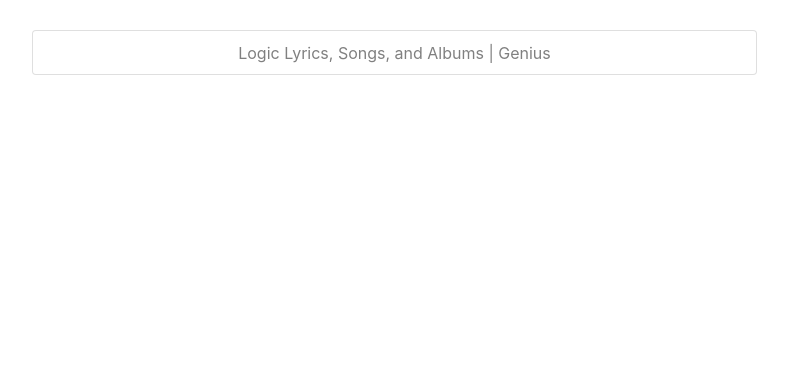
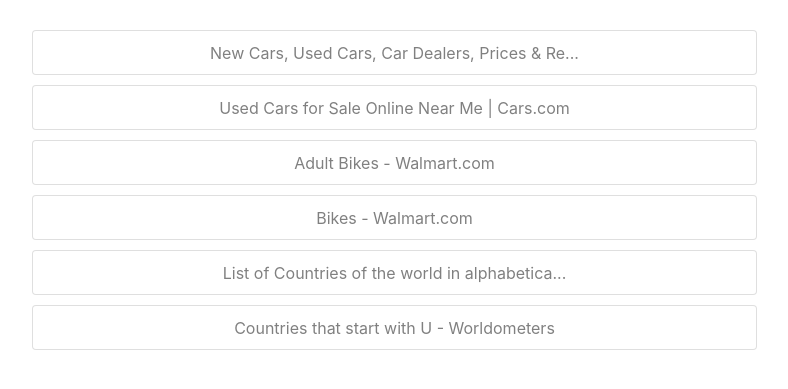
Before and after one commit to himesh257/Search-Engine, a Flask app: page /bucketList in a window 1280 px wide. Shown: the top 389 px of the page, without its empty margins (248-1036 px from the left). Run offline with Flask 2, Linux system fonts and the light colour scheme; some libraries are stand-ins or nearby versions.

Commit message:
Finally functioning thnx to Threading

```diff
--- a/data_titles.txt
+++ b/data_titles.txt
@@ -1 +1,6 @@
-Logic Lyrics, Songs, and Albums | Genius
+New Cars, Used Cars, Car Dealers, Prices & Re...
+Used Cars for Sale Online Near Me | Cars.com
+Adult Bikes - Walmart.com
+Bikes - Walmart.com
+List of Countries of the world in alphabetica...
+Countries that start with U - Worldometers
--- a/data_url.txt
+++ b/data_url.txt
@@ -1 +1,6 @@
-https://genius.com/artists/Logic
+https://www.cars.com/
+https://www.cars.com/shopping/
+https://www.walmart.com/cp/adult-bikes/1230089
+https://www.walmart.com/cp/bikes/1081404
+https://www.worldometers.info/geography/alphabetical-list-of-countries/
+https://www.worldometers.info/geography/alphabetical-list-of-countries/countries-that-start-with-u/
--- a/main.py
+++ b/main.py
@@ -3,6 +3,7 @@
 import subprocess
 import os
 from flask import Flask, render_template, request, session, redirect, url_for
+from threading import Thread
 import random, json
 import requests
 from bs4 import BeautifulSoup
@@ -15,7 +16,6 @@
     print("No module named 'google' found")
 
 app = Flask(__name__)
-app.secret_key = os.urandom(24)
 
 carss = ['honda', 'hundai', 'toyota','o','o']
 bl = []
@@ -24,6 +24,9 @@
 resultsPdf = []
 titlesPdf = []
 ind = []
+timess = []
+threads = []
+threadsPdf = []
 
 def data_title():
     with open('data_titles.txt', 'w') as f:
@@ -31,16 +34,14 @@
         for item in ind:
             f.write("%s\n" % item)
 
-
 def data_url():
     with open('data_url.txt', 'w') as f:
         for item in bl:
             f.write("%s\n" % item)
 
 def res(q):
-    start = time.time()
     query = q
-    for j in search(query, tld="com", num=2, stop=1, pause=3):
+    for j in search(query, tld="com", num=3, stop=2, pause=3):
         #print(j)
         results.append(j)
         r = requests.get(j).text
@@ -51,25 +52,23 @@
             titles.append(soup.title.string)
     print(results)
     end = time.time()
+
     return results
 
 def resPdf(q):
     query = q + " pdf"
-    for j in search(query, tld="com", num=3, stop=5, pause=2):
+    for j in search(query, tld="com", num=3, stop=2, pause=2):
         print(j)
         if j[-3:] == "pdf":
             resultsPdf.append(j)
             titlesPdf.append(j.split('/')[2])
-
     print(resultsPdf)
     print(titlesPdf)
     return resultsPdf
 
-
 @app.route('/')
 def mainPage():
     print("im at mainpage")
-
     a = request.args.get('a')
     return render_template("main.html", results = [], url = [], c = 0)
     #return render_template("main.html", results = carss, url = url, c = len(carss))
@@ -106,34 +105,43 @@
 
 @app.route('/url', methods=['GET','POST'])
 def url():
+    a = request.args.get('a')
+    for i in range(0,1):
+        process = Thread(target=res, args=[a])
+        process.start()
+        print(process)
+        threads.append(process)
     print('url page')
-    a = request.args.get('a')
-    res(a)
+    #res(a)
+    for process in threads:
+        process.join()
+    print("here")
     return "ok"
 
 @app.route('/urls', methods=['GET','POST'])
 def urls():
-    time.sleep(7)
-    print(results)
+    for process in threads:
+        process.join()
     return render_template("main.html", results = titles, url = results, c = len(results))
 
 @app.route('/pdf', methods=['GET','POST'])
 def pdf():
     print('pdf page')
     a = request.args.get('a')
-    resPdf(a)
-    print("--------------")
-    print(resultsPdf)
-    print(titlesPdf)
+    for i in range(0,1):
+        process = Thread(target=resPdf, args=[a])
+        process.start()
+        print(process)
+        threadsPdf.append(process)
+    for process in threadsPdf:
+        process.join()
     return "ok"
 
 @app.route('/pdfs', methods=['GET','POST'])
 def pdfs():
-    time.sleep(7)
-    print(results)
+    for process in threadsPdf:
+        process.join()
     return render_template("main.html", results = titlesPdf, url = resultsPdf, c = len(resultsPdf))
-
-
 
 if __name__ == '__main__':
     app.run(debug=True)
--- a/static/css/main.css
+++ b/static/css/main.css
@@ -8,7 +8,7 @@
     left:0;
     text-align: center;
     color: white;
-    padding: 6px 6px 6px 6px;
+    padding: 5px 5px 5px 5px;
     background-color: black;
     height:30px;
     position: fixed;
--- a/templates/main.html
+++ b/templates/main.html
@@ -21,6 +21,7 @@
                 <button class="btn btn-outline-secondary" id="url" type="button">URL</button>
                 <button class="btn btn-outline-secondary" id="pdf" type="button">PDF</button>
                 <a href="{{ url_for('urls')}}"><button class="btn btn-outline-secondary" id="urls" type="button">SearchURL</button></a>
+                <!--button class="btn btn-outline-secondary" id="urls" type="button">SearchURL</button-->
                 <a href="{{ url_for('pdfs')}}"><button class="btn btn-outline-secondary" id="pdfs" type="button">SearchPDF</button></a>
                 <a href="{{ url_for('bucketLists') }}" id="blPage"><button class="btn btn-outline-secondary" id="bl" type="button"><i class="material-icons" style="font-size:40px">collections_bookmark</i></button></a>
             </div>
@@ -36,7 +37,7 @@
                 {% endif %}
             {%endfor%}
                 <footer class="page-footer">
-                    <div> Created By: Himesh Buch on 5/12/2019 </div>
+                    <div> It's not Google </div>
                 </footer>
         <script>
             var btns = document.getElementsByClassName('btn btn-outline-success');
```
Also changed, not shown: data.json (deleted).
